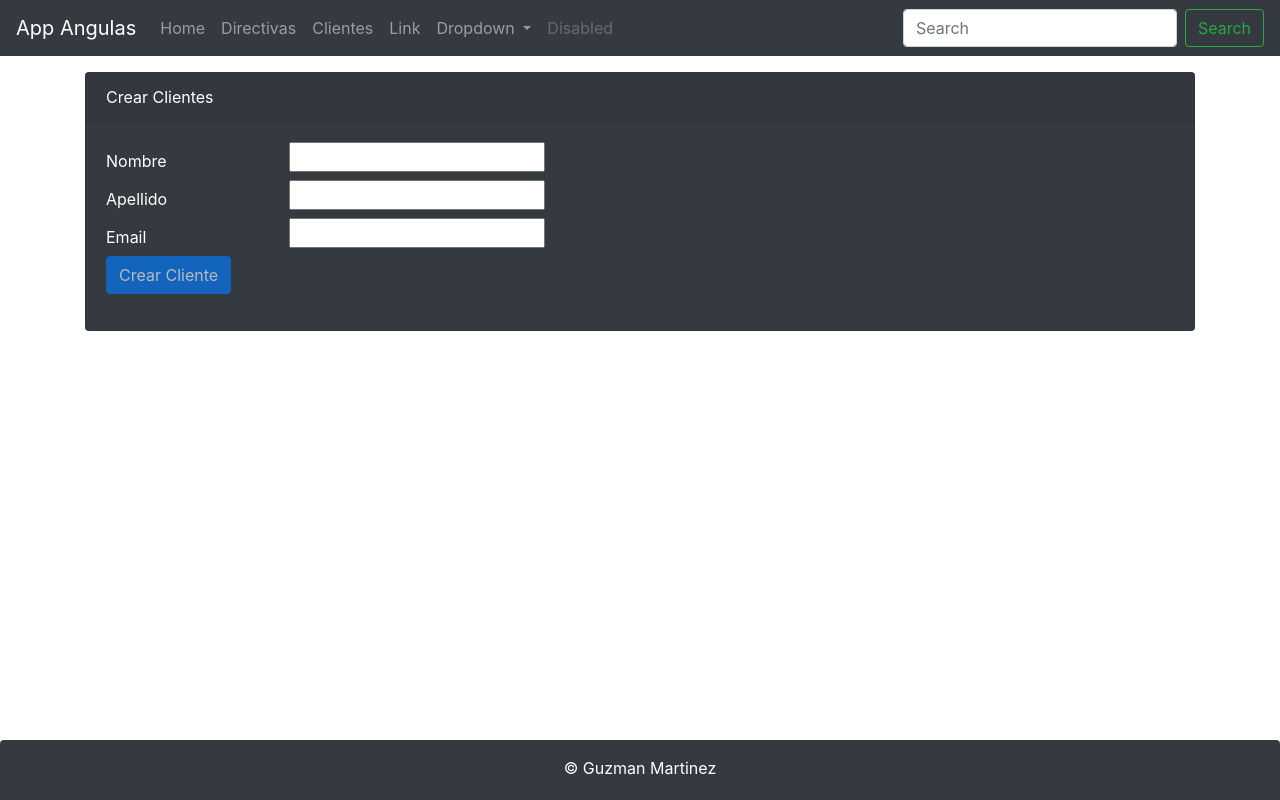
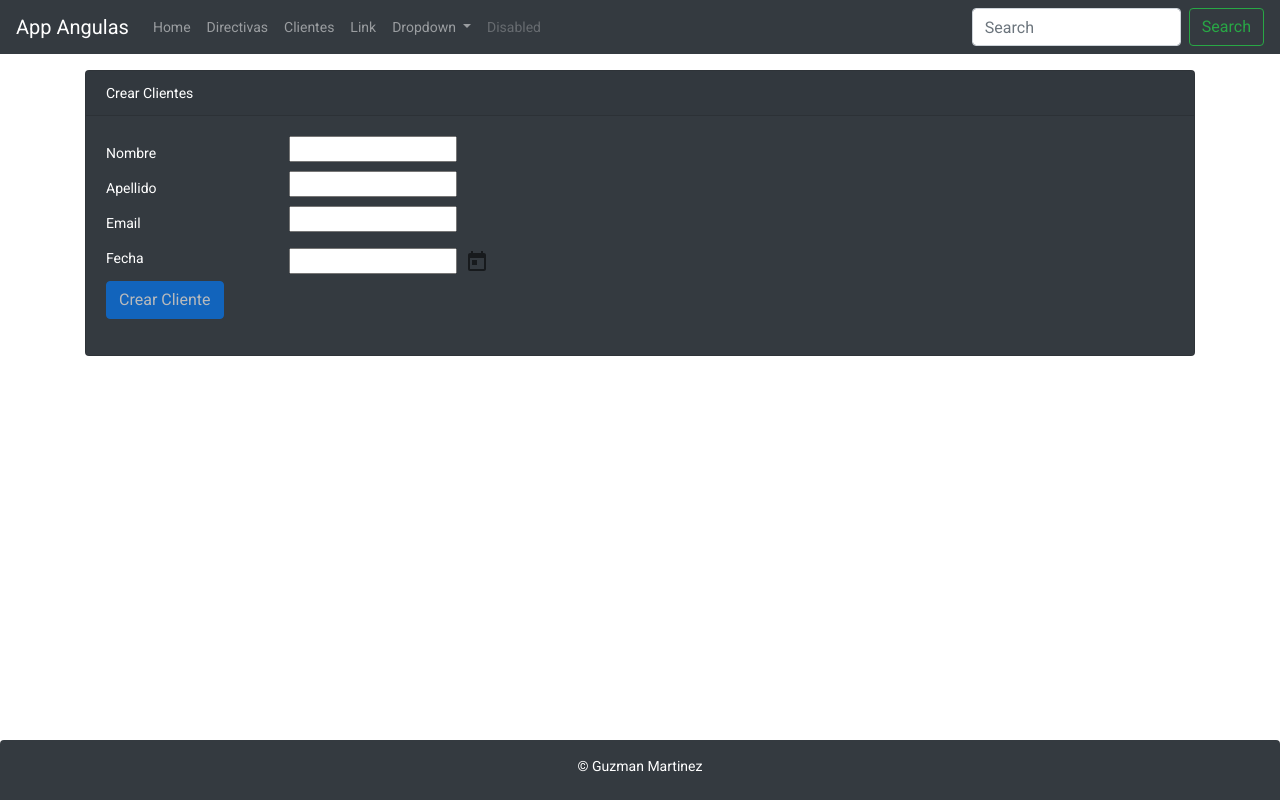
Before and after one commit to GuzmanMartinez/ProyectoWeb_Frontend_Angular, an Angular app: page /clientes/form in a window 1280 px wide. Built offline with nearby package versions, Linux system fonts and the light colour scheme.

Commit message:
Finalizado Paginado & Introducido Fecha Formulario

```diff
--- a/angular.json
+++ b/angular.json
@@ -24,9 +24,9 @@
               "src/assets"
             ],
             "styles": [
+              "./node_modules/@angular/material/prebuilt-themes/deeppurple-amber.css",
               "src/styles.css",
               "src/assets/css/bootstrap.min.css"
-
             ],
             "scripts": [
               "src/assets/js/jquery-3.5.1.slim.min.js",
@@ -94,6 +94,7 @@
               "src/assets"
             ],
             "styles": [
+              "./node_modules/@angular/material/prebuilt-themes/deeppurple-amber.css",
               "src/styles.css"
             ],
             "scripts": []
--- a/package.json
+++ b/package.json
@@ -12,13 +12,17 @@
   "private": true,
   "dependencies": {
     "@angular/animations": "~9.1.11",
+    "@angular/cdk": "^9.2.4",
     "@angular/common": "~9.1.11",
     "@angular/compiler": "~9.1.11",
     "@angular/core": "~9.1.11",
     "@angular/forms": "~9.1.11",
+    "@angular/material": "^9.2.4",
+    "@angular/material-moment-adapter": "^10.0.1",
     "@angular/platform-browser": "~9.1.11",
     "@angular/platform-browser-dynamic": "~9.1.11",
     "@angular/router": "~9.1.11",
+    "moment": "^2.27.0",
     "rxjs": "~6.5.4",
     "sweetalert2": "^9.15.2",
     "tslib": "^1.10.0",
--- a/src/app/clientes/form.component.html
+++ b/src/app/clientes/form.component.html
@@ -58,6 +58,17 @@
         </div>
       </div>
 
+      <div class="form-groups row">
+        <label for="createAt" class="col-form-label col-sm-2">Fecha</label>
+        <div class="col-sm-6">
+          <!-- required minlength="4"-->
+          <input  [matDatepicker]="picker" class="form-Control" [(ngModel)]="cliente.createAt" name="createAt"  >
+          <mat-datepicker-toggle  [for]="picker"></mat-datepicker-toggle>
+          <mat-datepicker #picker></mat-datepicker>
+
+        </div>
+      </div>
+
       <div class="form-group row">
         <div class="col-sm-6">
           <button class="btn btn-primary" role="button" (click)='create()' *ngIf="!cliente.id else elseBlock" [disabled]="!clienteForm.form.valid">Crear Cliente</button>
--- a/src/app/paginator/paginator.component.html
+++ b/src/app/paginator/paginator.component.html
@@ -1,14 +1,27 @@
 <ul *ngIf="paginas?.length > 0" class="pagination">
 
+<!--Enlace pagina anterior-->
 <li class="page-item" *ngIf="paginador.number > 0">
   <a class="page-link" [routerLink]="['/clientes/page', paginador.number-1]">&laquo;</a>
 </li>
 
-  <li  class="page-item" *ngFor="let pagina of paginas" [ngClass]="pagina-1 == paginador.number?'disabled': ''">
+<!--Enlace pagina primera-->
+<li [ngClass]="paginador.first?'disabled page-item': 'page-item'">
+  <a class="page-link" [routerLink]="['/clientes/page', 0]">Primera</a>
+</li>
+
+<!--Enlaces numeros paginas-->
+  <li  class="page-item" *ngFor="let pagina of paginas" [ngClass]="pagina-1 == paginador.number?'active': ''">
     <span class="page-link" *ngIf="pagina-1 == paginador.number">{{pagina}}</span>
     <a class="page-link" *ngIf="pagina-1 != paginador.number" [routerLink]="['/clientes/page', pagina-1]">{{pagina}}</a>
   </li>
 
+<!--Enlace pagina ultima-->
+  <li [ngClass]="paginador.last?'disabled page-item': 'page-item'">
+    <a class="page-link" [routerLink]="['/clientes/page', paginador.totalPages-1]">Ultima</a>
+  </li>
+
+<!--Enlace pagina siguiete-->
   <li class="page-item" *ngIf="paginador.number < paginador.totalPages-1">
     <a class="page-link" [routerLink]="['/clientes/page', paginador.number+1]">&raquo;</a>
   </li>
--- a/src/app/paginator/paginator.component.ts
+++ b/src/app/paginator/paginator.component.ts
@@ -1,19 +1,43 @@
-import { Component, OnInit, Input } from '@angular/core';
+import { Component, OnInit, Input, OnChanges, SimpleChanges } from '@angular/core';
 
 @Component({
   selector: 'paginator-nav',
   templateUrl: './paginator.component.html'
 })
-export class PaginatorComponent implements OnInit {
+export class PaginatorComponent implements OnInit, OnChanges {
 
   @Input() paginador: any;
 
   paginas: number[];
 
+  desde: number;
+  hasta: number;
+
   constructor() { }
 
   ngOnInit(): void {
-    this.paginas = new Array(this.paginador.totalPages).fill(0).map((_valor, indice) => indice +1)
+    this.initPaginator();
+  }
+
+  ngOnChanges( changes: SimpleChanges){
+    let paginadorActualizado =changes['paginador'];
+
+    if(paginadorActualizado.previousValue){
+      this.initPaginator();
+    }
+
+  }
+
+  private initPaginator(): void {
+
+        this.desde = Math.min( Math.max(1, this.paginador.number-4), this.paginador.totalPages-5);
+        this.hasta = Math.max(Math.min(this.paginador.totalPages,this.paginador.number+4),6);
+
+        if(this.paginador.totalPages>5){
+            this.paginas = new Array(this.hasta - this.desde + 1).fill(0).map((_valor, indice) => indice + this.desde);
+        }else{
+          this.paginas = new Array(this.paginador.totalPages).fill(0).map((_valor, indice) => indice +1)
+        }
   }
 
 }
--- a/src/index.html
+++ b/src/index.html
@@ -6,8 +6,10 @@
   <base href="/">
   <meta name="viewport" content="width=device-width, initial-scale=1">
   <link rel="icon" type="image/x-icon" href="favicon.ico">
+  <link href="https://fonts.googleapis.com/css?family=Roboto:300,400,500&display=swap" rel="stylesheet">
+  <link href="https://fonts.googleapis.com/icon?family=Material+Icons" rel="stylesheet">
 </head>
-<body>
+<body class="mat-typography">
   <app-root></app-root>
 
 
--- a/src/styles.css
+++ b/src/styles.css
@@ -9,3 +9,6 @@ body{
 .wrap{
   padding-bottom: 60px;
 }
+
+html, body { height: 100%; }
+body { margin: 0; font-family: Roboto, "Helvetica Neue", sans-serif; }
```
Also changed, not shown: src/app/app.module.ts (+9 -1 lines), 1 other file (tests, documents, lock files or other folders).
